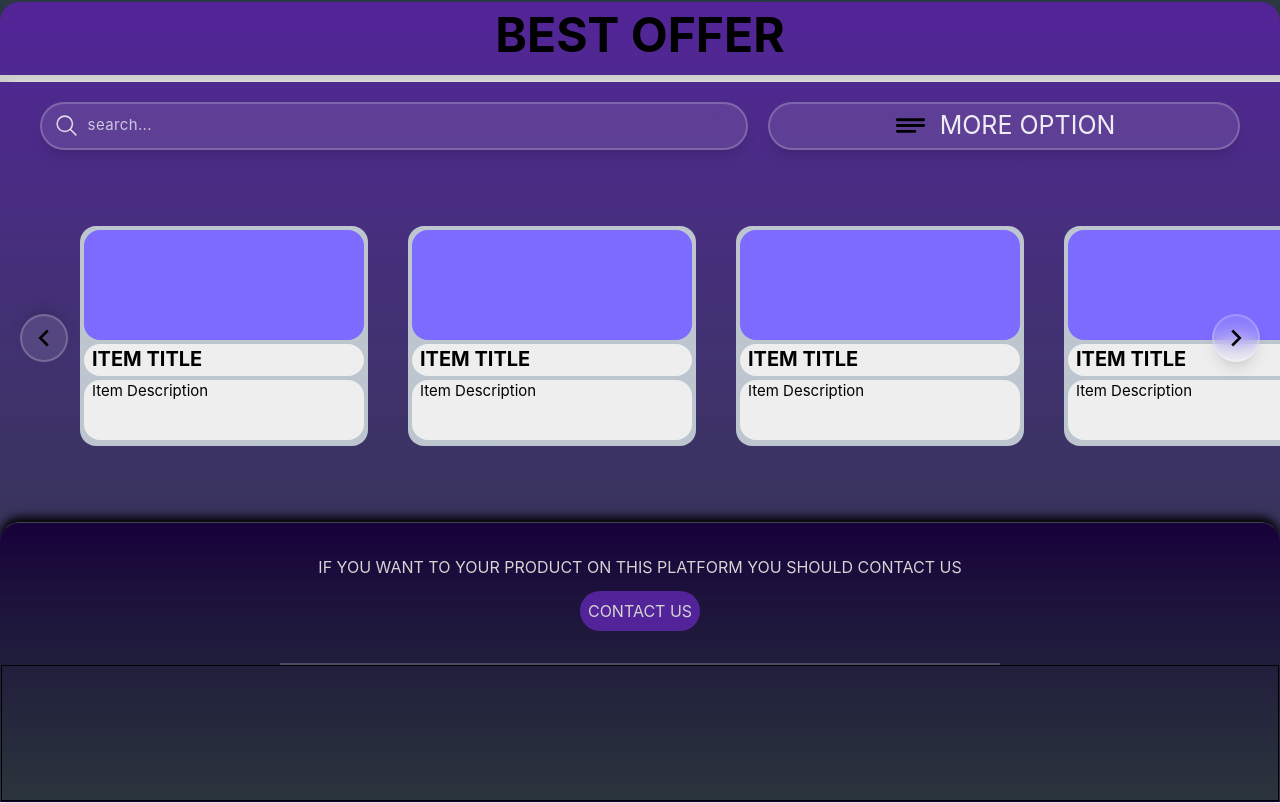
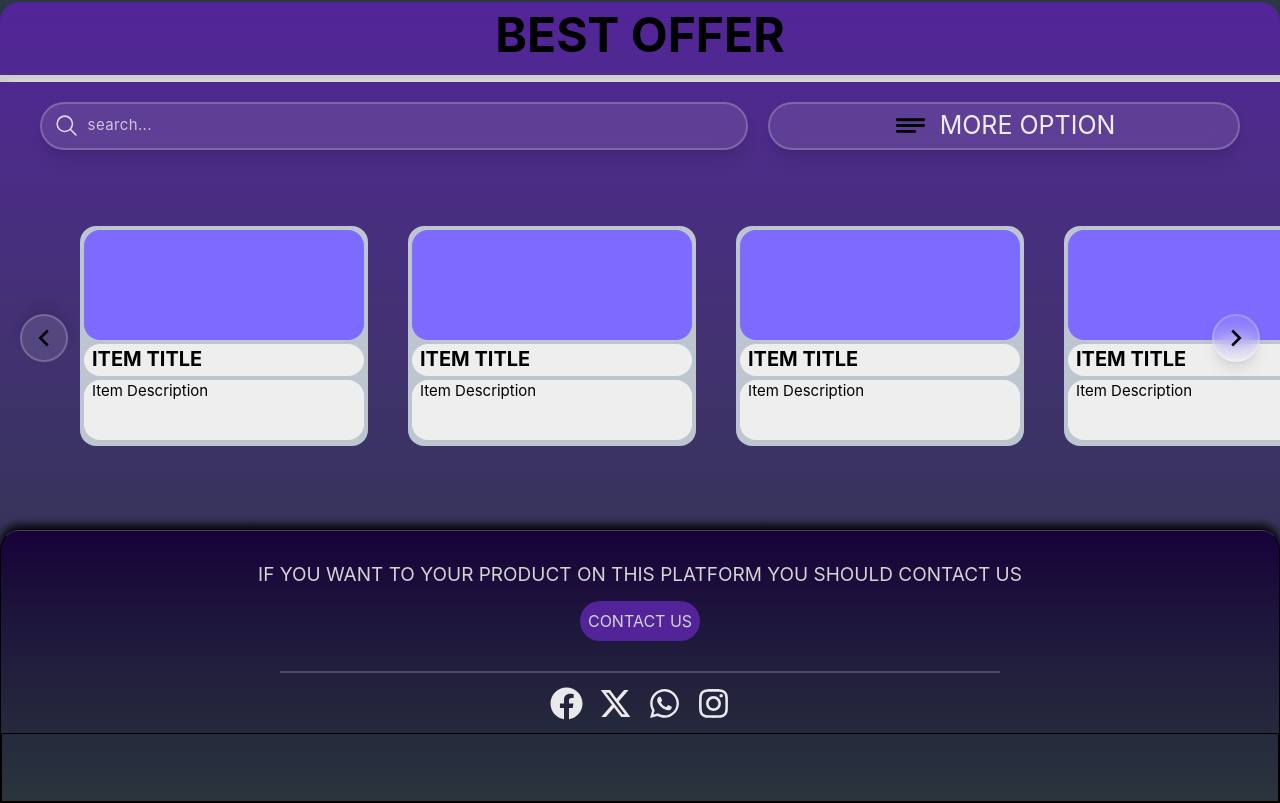
Before and after one commit to ziyad-farooqui/O.D-stand-E-commerce-websites, a React (Vite) app: page / in a window 1280 px wide. Shown: the part 3548-4351 px from the top of the page. Built offline with nearby package versions, Linux system fonts and the light colour scheme.

Commit message:
05092026-day:09

```diff
--- a/src/Homepage/HomeFooter.jsx
+++ b/src/Homepage/HomeFooter.jsx
@@ -1,6 +1,10 @@
 import React, { useEffect, useRef, useState } from 'react';
 import { IoSearchOutline } from "react-icons/io5";
 import { GrFormNext } from "react-icons/gr";
+import { FaFacebook } from "react-icons/fa";
+import { FaXTwitter } from "react-icons/fa6";
+import { FaWhatsapp } from "react-icons/fa";
+import { FaInstagram } from "react-icons/fa";
 
 
 const HomeFooter = () => {
@@ -14,24 +18,29 @@ const HomeFooter = () => {
 
 
   return (
-         <div
-
-                   className={`Homefooter  border-transparent border-1 border-t-white/10  shadow-[0px_-5px_10px_] sticky top-[280px]  -mt-[280px] bg-gradient-to-b from-[#18013a] to-[#2b353c] min-h-70 w-full flex flex-col relative z-51 transition-all duration-300
-                     ${isAtTop ? "rounded-none" : "rounded-t-[20px]"}
-        `}>
+         <div className={`Homefooter  border-trxansparent border-1 border-t-white/10  shadow-[0px_-5px_10px_] sticky top-[280px] -mt-[280px] md:sticky md:top-[272px] md:-mt-[272px]  bg-gradient-to-b from-[#18013a] to-[#2b353c]    w-full flex flex-col relative z-51 transition-all duration-300
+                        ${isAtTop ? "rounded-none" : "rounded-t-[20px]"}`}>
 
                     {/*the paragraph for contact information*/}
         <div className={`theparagraph md:border-0  border-b-1 border-white/50 flex flex-col gap-3 h-[140px] w-full justify-center items-center`}>
-          <p className='text-[#d5d3d3] uppercase text-center'>if you want to your product on this platform you should contact us</p>
+          <p className='text-[#d5d3d3] uppercase md:text-[19px] text-center'>if you want to your product on this platform you should contact us</p>
           <button className=' border-2  border-transparent h-10 w-30 bg-[#532499] uppercase rounded-full text-[#d5d3d3] transition-transform cursor-pointer active:scale-95 transition-transform duration-300 ease-in-out hover:scale-105 hover:bg-[#fffff]'>contact us</button>
         </div>
 
                     {/*the center line who don't show in mobile*/}
         <span className="theFooterCenterLine  md:flex md:border-1 md:border-white/20 md:w-180 md:mx-auto"></span>
 
-        <div className='theIcons border-1 h-34 w-full flex items-center justify-center gap-4 '>
+          {/*the icone for connect social media*/}
+        <div className='theIcons border- h-15 w-full flex items-center justify-center gap-4 '>
+              <FaFacebook className=' text-[33px] text-white/90 transition-transform cursor-pointer active:scale-95 transition-transform duration-300 ease-in-out hover:scale-105 hover:bg-[#fffff] ' />
+              <FaXTwitter className=' text-[33px] text-white/90 transition-transform cursor-pointer active:scale-95 transition-transform duration-300 ease-in-out hover:scale-105 hover:bg-[#fffff] ' />
+              <FaWhatsapp className=' text-[33px] text-white/90 transition-transform cursor-pointer active:scale-95 transition-transform duration-300 ease-in-out hover:scale-105 hover:bg-[#fffff] ' />
+              <FaInstagram className=' text-[33px] text-white/90 transition-transform cursor-pointer active:scale-95 transition-transform duration-300 ease-in-out hover:scale-105 hover:bg-[#fffff] ' />
+        </div>
 
-        </div>
+          <div className='border-1 h-[79px] md:h-[69px]'>
+
+          </div>
 
 
                  </div>
```
